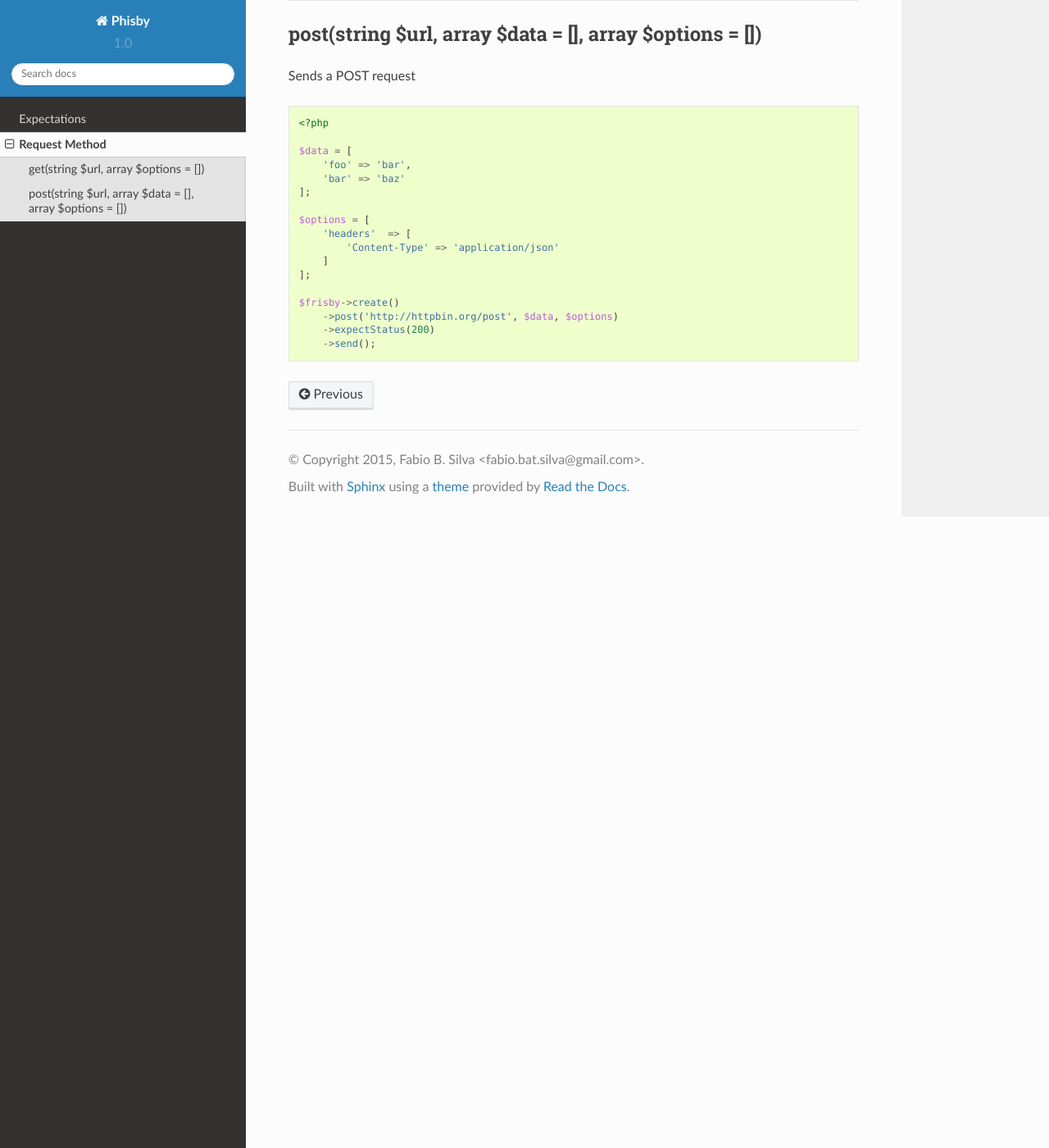
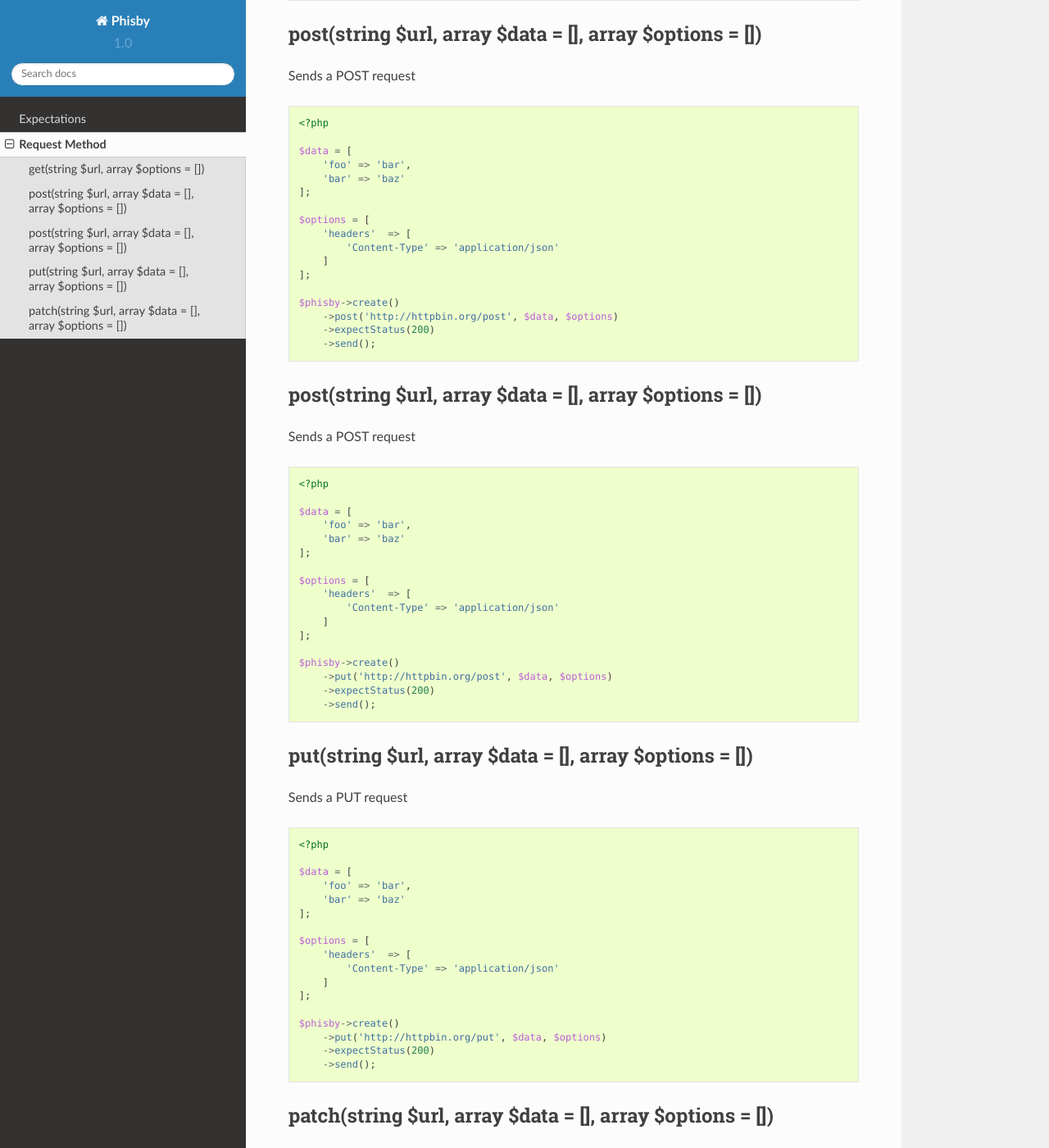
Before and after one commit to FabioBatSilva/phisby, a Sphinx documentation site: the page built from docs/source/request-method.rst, in a window 1280 px wide and 1400 px high, scrolled down 850 px. Shown: the whole window at 82% size. Built offline with Sphinx 7.4.7 and the Read the Docs theme 2.0.0, drawn with Linux system fonts in a browser that asks for light colours; some of the changed text lies outside the part shown.

```diff
--- a/docs/source/request-method.rst
+++ b/docs/source/request-method.rst
@@ -36,7 +36,7 @@ Sends a GET request
         ]
     ];
 
-    $frisby->create()
+    $phisby->create()
         ->get('http://httpbin.org/get?foo=bar&bar=baz', $options)
         ->expectStatus(200)
         ->send();
@@ -65,10 +65,97 @@ Sends a POST request
         ]
     ];
 
-    $frisby->create()
+    $phisby->create()
         ->post('http://httpbin.org/post', $data, $options)
         ->expectStatus(200)
         ->send();
 
 
+.. put-request:
+
+---------------------------------------------------------
+post(string $url, array $data = [], array $options = [])
+---------------------------------------------------------
+
+Sends a POST request
+
+.. code-block:: php
+
+    <?php
+
+    $data = [
+        'foo' => 'bar',
+        'bar' => 'baz'
+    ];
+
+    $options = [
+        'headers'  => [
+            'Content-Type' => 'application/json'
+        ]
+    ];
+
+    $phisby->create()
+        ->put('http://httpbin.org/post', $data, $options)
+        ->expectStatus(200)
+        ->send();
+
+
+.. put-request:
+
+---------------------------------------------------------
+put(string $url, array $data = [], array $options = [])
+---------------------------------------------------------
+
+Sends a PUT request
+
+.. code-block:: php
+
+    <?php
+
+    $data = [
+        'foo' => 'bar',
+        'bar' => 'baz'
+    ];
+
+    $options = [
+        'headers'  => [
+            'Content-Type' => 'application/json'
+        ]
+    ];
+
+    $phisby->create()
+        ->put('http://httpbin.org/put', $data, $options)
+        ->expectStatus(200)
+        ->send();
+
+
+.. patch-request:
+
+---------------------------------------------------------
+patch(string $url, array $data = [], array $options = [])
+---------------------------------------------------------
+
+Sends a PATCH request
+
+.. code-block:: php
+
+    <?php
+
+    $data = [
+        'foo' => 'bar',
+        'bar' => 'baz'
+    ];
+
+    $options = [
+        'headers'  => [
+            'Content-Type' => 'application/json'
+        ]
+    ];
+
+    $phisby->create()
+        ->patch('http://httpbin.org/patch', $data, $options)
+        ->expectStatus(200)
+        ->send();
+
+
 .. _GuzzleRequestOptions: http://guzzle.readthedocs.org/en/latest/request-options.html
```
Also changed, not shown: README.md (+2 -2 lines), docs/source/expectations.rst (+6 -6 lines), docs/source/index.rst (+14 -5 lines), 2 other files.
